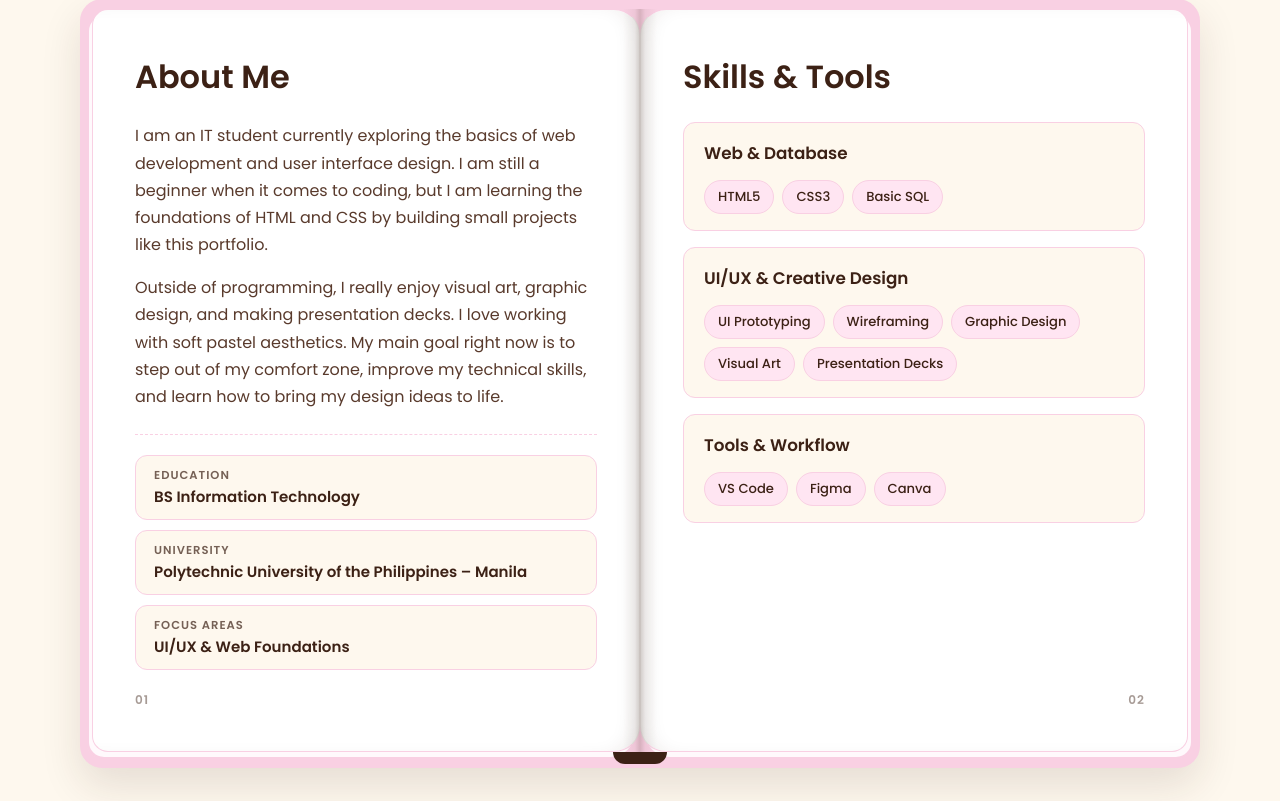
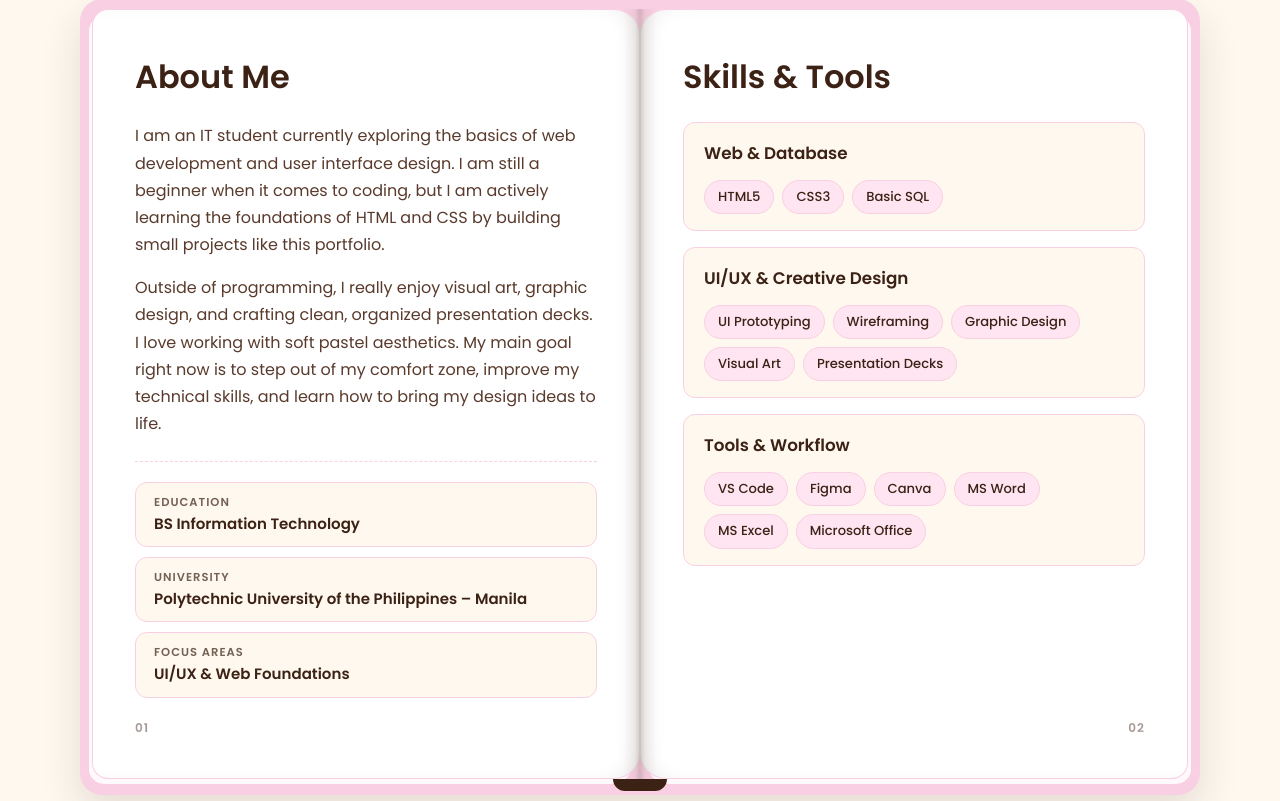
Before and after one commit to aioe-svg/personal-portfolio, a plain HTML site: page index.html in a window 1280 px wide. Shown: the part 659-1460 px from the top of the page. Drawn offline with Linux system fonts and the light colour scheme.

Commit message:
feat: add MS Word, MS Excel, and Microsoft Office to Tools & Workflow

```diff
--- a/index.html
+++ b/index.html
@@ -741,8 +741,8 @@
                     <div>
                         <h2>About Me</h2>
                         <div class="about-text">
-                            <p>I am an IT student currently exploring the basics of web development and user interface design. I am still a beginner when it comes to coding, but I am learning the foundations of HTML and CSS by building small projects like this portfolio.</p>
-                            <p>Outside of programming, I really enjoy visual art, graphic design, and making presentation decks. I love working with soft pastel aesthetics. My main goal right now is to step out of my comfort zone, improve my technical skills, and learn how to bring my design ideas to life.</p>
+                            <p>I am an IT student currently exploring the basics of web development and user interface design. I am still a beginner when it comes to coding, but I am actively learning the foundations of HTML and CSS by building small projects like this portfolio.</p>
+                            <p>Outside of programming, I really enjoy visual art, graphic design, and crafting clean, organized presentation decks. I love working with soft pastel aesthetics. My main goal right now is to step out of my comfort zone, improve my technical skills, and learn how to bring my design ideas to life.</p>
                         </div>
 
                         <div class="highlight-strip">
@@ -793,6 +793,9 @@
                                     <span class="skill-pill">VS Code</span>
                                     <span class="skill-pill">Figma</span>
                                     <span class="skill-pill">Canva</span>
+                                    <span class="skill-pill">MS Word</span>
+                                    <span class="skill-pill">MS Excel</span>
+                                    <span class="skill-pill">Microsoft Office</span>
                                 </div>
                             </div>
                         </div>
```
